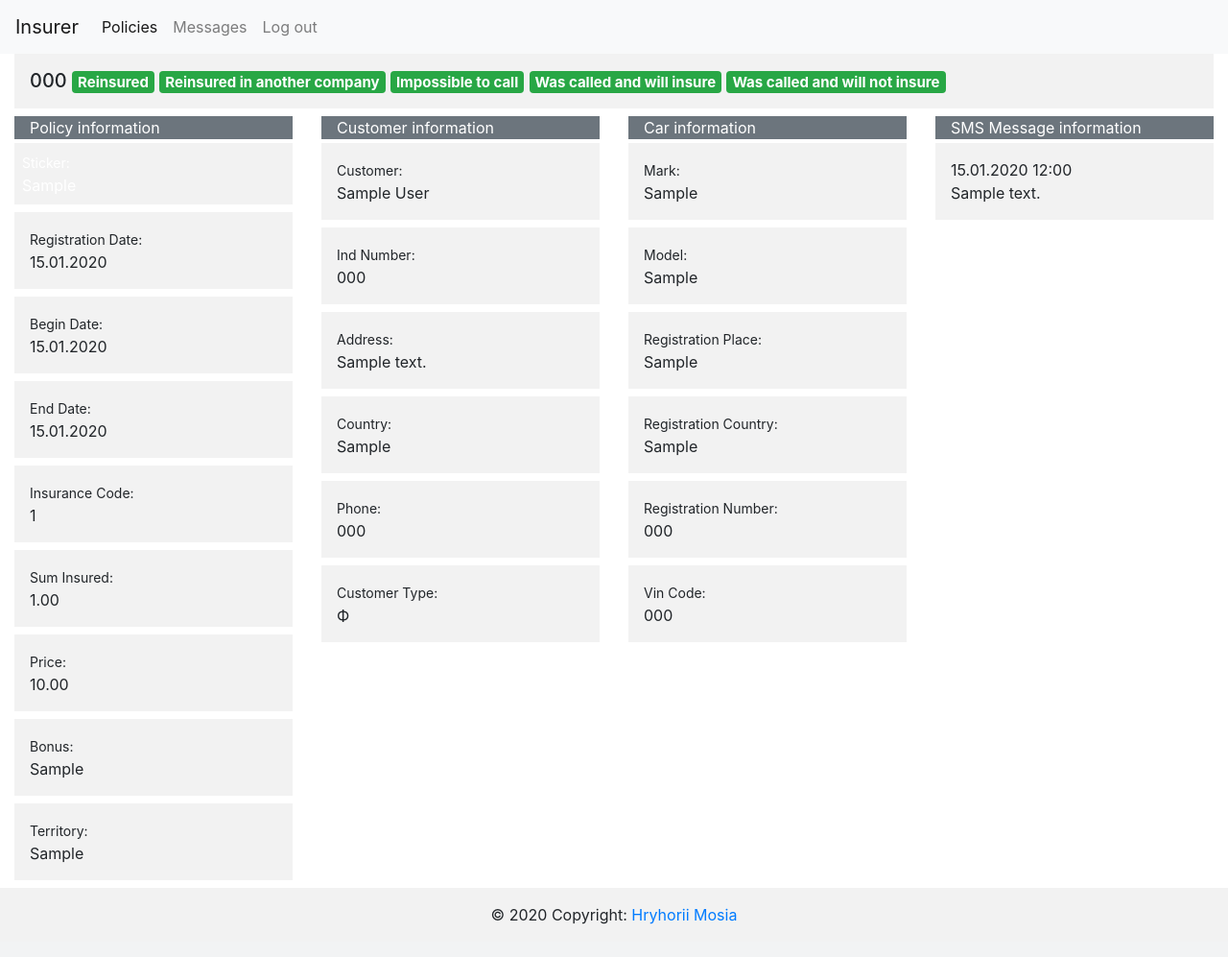
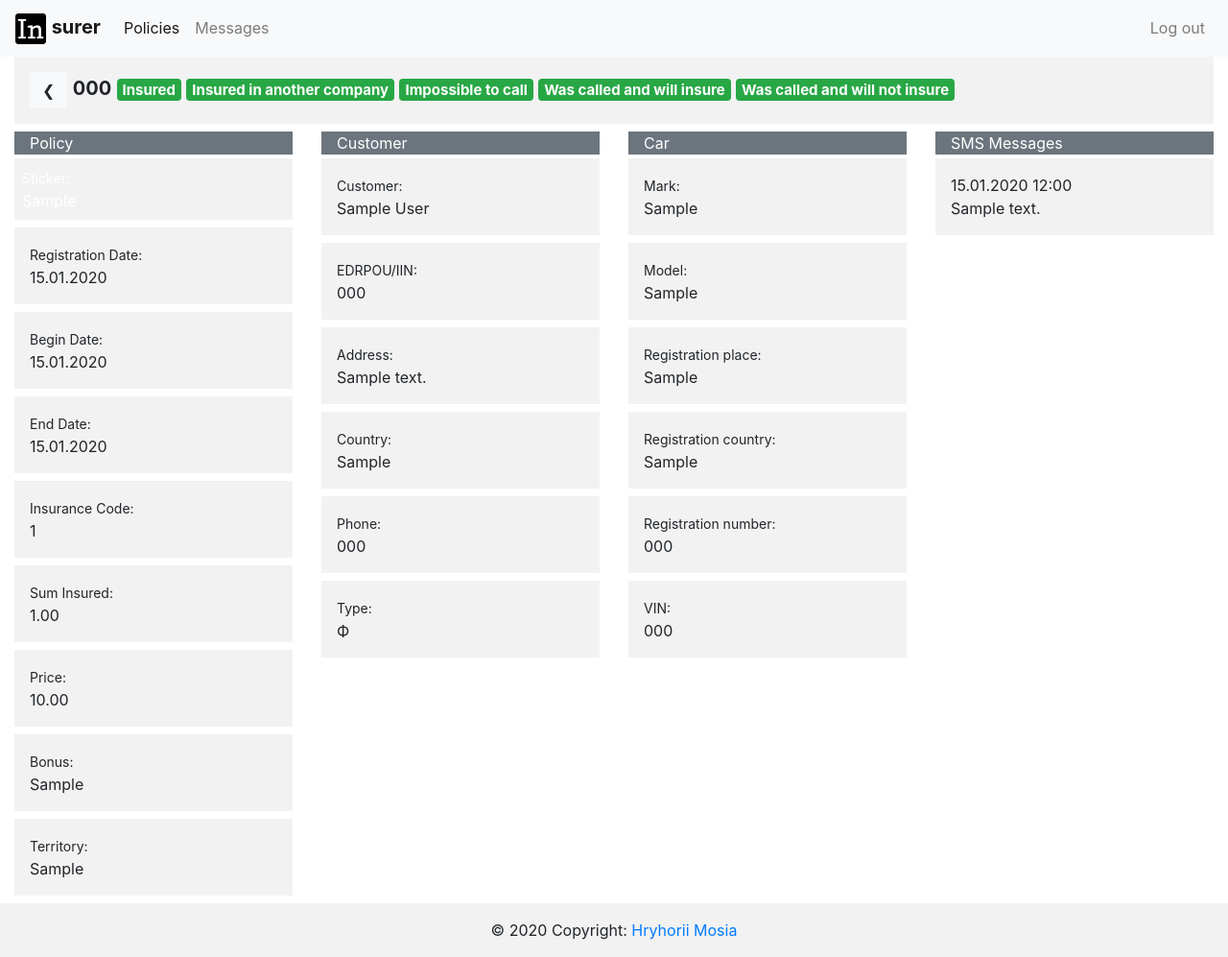
Before and after one commit to mosiahr/insurer, a Django app: page /customer-service/policies/1/ in a window 1280 px wide. Shown: the whole page at 96% size. Before the commit the page ends 963 px from the top, so only its background shows below. Run offline with Django 3.2, Linux system fonts and the light colour scheme; a user stored in the database is signed in; tables that the repository leaves empty hold one stand-in row (values such as "Sample post"); some libraries are stand-ins or nearby versions.

Commit message:
Added translation.

```diff
--- a/customer_service/filters.py
+++ b/customer_service/filters.py
@@ -53,7 +53,7 @@ class InsurancePolicyFilter(BaseFilter):
 
     car = django_filters.CharFilter(
         method='filter_car',
-        widget=TextInput(attrs={'placeholder': _('Number of the car'),
+        widget=TextInput(attrs={'placeholder': _('Car number'),
                                 'autocomplete': 'off',
                                 'class': 'form-field-size'}))
 
--- a/customer_service/templates/customer_service/message_sms_policy_expire_list.html
+++ b/customer_service/templates/customer_service/message_sms_policy_expire_list.html
@@ -31,9 +31,9 @@
         $(document).ready(function () {
             // Adding HTML special characters
             $('#table-messages').find('th').each(function () {
-                if ($(this).attr('class').includes('asc')) {
+                if ($(this).attr('class') && $(this).attr('class').includes('asc')) {
                     $(this).find('a').append('<span> &#11015;</span>');
-                } else if ($(this).attr('class').includes('desc')) {
+                } else if ($(this).attr('class') && $(this).attr('class').includes('desc')) {
                     $(this).find('a').append($("<span> &#11014;</span>"));
                 }
             });
--- a/customer_service/templates/customer_service/policy_detail.html
+++ b/customer_service/templates/customer_service/policy_detail.html
@@ -7,11 +7,12 @@
     <!-- Result after the call to the customer -->
     <h5 class="p-3 mb-2 bg-light-blacker" id="result-after-call"
         data-insurance-policy-update-url="{% url 'api-customer-service:api-insurance-policy-update' pk=policy.id %}">
-        {{ policy.number }}
+        {% bootstrap_button content='&#x276E;' href=request.META.HTTP_REFERER size='small' button_class='btn-light' extra_classes="mr-2" %}
+        <strong>{{ policy.number }}</strong>
         <a href="#" id="is_reinsured"
-           class="badge badge-{% if policy.is_reinsured %}success{% else %}secondary{% endif %}"> {% trans 'Reinsured' %}</a>
+           class="badge badge-{% if policy.is_reinsured %}success{% else %}secondary{% endif %}"> {% trans 'Insured' %}</a>
         <a href="#" id="is_reinsured_another_company"
-           class="badge badge-{% if policy.is_reinsured_another_company %}success{% else %}secondary{% endif %}"> {% trans 'Reinsured in another company' %}</a>
+           class="badge badge-{% if policy.is_reinsured_another_company %}success{% else %}secondary{% endif %}"> {% trans 'Insured in another company' %}</a>
         <a href="#" id="is_impossible_to_call"
            class="badge badge-{% if policy.is_impossible_to_call %}success{% else %}secondary{% endif %}"> {% trans 'Impossible to call' %}</a>
         <a href="#" id="is_called_will_insure"
@@ -24,65 +25,51 @@
 
         <!-- Policy information -->
         <div class="col-sm">
-            <div class="pl-3 mb-1 bg-secondary text-white">{% trans 'Policy information' %}</div>
+            <div class="pl-3 mb-1 bg-secondary text-white">{% translate 'Policy' %}</div>
             {% if policy.sticker %}
-                <div class="p-2 mb-2 bg-light-blacker text-white"><small>Sticker: </small><br>{{ policy.sticker }}</div>
+                <div class="p-2 mb-2 bg-light-blacker text-white"><small>{% translate 'Sticker' %}: </small><br>{{ policy.sticker }}</div>
             {% endif %}
-            <div class="p-3 mb-2 bg-light-blacker text-body"><small>Registration
-                Date: </small><br>{{ policy.registration_date }}
+            <div class="p-3 mb-2 bg-light-blacker text-body"><small>{% translate 'Registration Date' %}: </small><br>{{ policy.registration_date }}</div>
+            <div class="p-3 mb-2 bg-light-blacker text-body"><small>{% translate 'Begin Date' %}: </small><br>{{ policy.begin_date }}
             </div>
-            <div class="p-3 mb-2 bg-light-blacker text-body"><small>Begin Date: </small><br>{{ policy.begin_date }}
-            </div>
-            <div class="p-3 mb-2 bg-light-blacker text-body"><small>End Date: </small><br>{{ policy.end_date }}</div>
+            <div class="p-3 mb-2 bg-light-blacker text-body"><small>{% translate 'End Date' %}: </small><br>{{ policy.end_date }}</div>
 
-            <div class="p-3 mb-2 bg-light-blacker text-body"><small>Insurance
-                Code: </small><br>{{ policy.insurance_code }}</div>
-            <div class="p-3 mb-2 bg-light-blacker text-body"><small>Sum Insured: </small><br>{{ policy.sum_insured }}
-            </div>
-            <div class="p-3 mb-2 bg-light-blacker text-body"><small>Price: </small><br>{{ policy.price }}</div>
+            <div class="p-3 mb-2 bg-light-blacker text-body"><small>{% translate 'Insurance Code' %}: </small><br>{{ policy.insurance_code }}</div>
+            <div class="p-3 mb-2 bg-light-blacker text-body"><small>{% translate 'Sum Insured' %}: </small><br>{{ policy.sum_insured }}</div>
+            <div class="p-3 mb-2 bg-light-blacker text-body"><small>{% translate 'Price' %}: </small><br>{{ policy.price }}</div>
 
             {% if policy.bonus %}
-                <div class="p-3 mb-2 bg-light-blacker text-body"><small>Bonus: </small><br>{{ policy.bonus }}</div>
+                <div class="p-3 mb-2 bg-light-blacker text-body"><small>{% translate 'Bonus' %}: </small><br>{{ policy.bonus }}</div>
             {% endif %}
 
-            <div class="p-3 mb-2 bg-light-blacker text-body"><small>Territory: </small><br>{{ policy.territory }}</div>
+            <div class="p-3 mb-2 bg-light-blacker text-body"><small>{% translate 'Territory' %}: </small><br>{{ policy.territory }}</div>
         </div>
 
         <!-- Customer information -->
         <div class="col-sm">
-            <div class="pl-3 mb-1 bg-secondary text-white">{% trans 'Customer information' %}</div>
-            <div class="p-3 mb-2 bg-light-blacker text-body"><small>Customer: </small><br>{{ policy.customer.name }}
-            </div>
-            <div class="p-3 mb-2 bg-light-blacker text-body"><small>Ind
-                Number: </small><br>{{ policy.customer.ind_number }}</div>
-            <div class="p-3 mb-2 bg-light-blacker text-body"><small>Address: </small><br>{{ policy.customer.address }}
-            </div>
-            <div class="p-3 mb-2 bg-light-blacker text-body"><small>Country: </small><br>{{ policy.customer.country }}
-            </div>
-            <div class="p-3 mb-2 bg-light-blacker text-body"><small>Phone: </small><br>{{ policy.customer.phone }}</div>
-            <div class="p-3 mb-2 bg-light-blacker text-body"><small>Customer
-                Type: </small><br>{{ policy.customer.customer_type }}
-            </div>
+            <div class="pl-3 mb-1 bg-secondary text-white">{% translate 'Customer' %}</div>
+            <div class="p-3 mb-2 bg-light-blacker text-body"><small>{% translate 'Customer' %}: </small><br>{{ policy.customer.name }}</div>
+            <div class="p-3 mb-2 bg-light-blacker text-body"><small>{% translate 'EDRPOU/IIN' %}: </small><br>{{ policy.customer.ind_number }}</div>
+            <div class="p-3 mb-2 bg-light-blacker text-body"><small>{% translate 'Address' %}: </small><br>{{ policy.customer.address }}</div>
+            <div class="p-3 mb-2 bg-light-blacker text-body"><small>{% translate 'Country' %}: </small><br>{{ policy.customer.country }}</div>
+            <div class="p-3 mb-2 bg-light-blacker text-body"><small>{% translate 'Phone' %}: </small><br>{{ policy.customer.phone }}</div>
+            <div class="p-3 mb-2 bg-light-blacker text-body"><small>{% translate 'Type' %}: </small><br>{{ policy.customer.customer_type }}</div>
         </div>
 
         <!-- Car information -->
         <div class="col-sm">
-            <div class="pl-3 mb-1 bg-secondary text-white">{% trans 'Car information' %}</div>
-            <div class="p-3 mb-2 bg-light-blacker text-body"><small>Mark: </small><br>{{ policy.car.mark }}</div>
-            <div class="p-3 mb-2 bg-light-blacker text-body"><small>Model: </small><br>{{ policy.car.model }}</div>
-            <div class="p-3 mb-2 bg-light-blacker text-body"><small>Registration
-                Place: </small><br>{{ policy.car.registration_place }}</div>
-            <div class="p-3 mb-2 bg-light-blacker text-body"><small>Registration
-                Country: </small><br>{{ policy.car.registration_country }}</div>
-            <div class="p-3 mb-2 bg-light-blacker text-body"><small>Registration
-                Number: </small><br>{{ policy.car.registration_number }}</div>
-            <div class="p-3 mb-2 bg-light-blacker text-body"><small>Vin Code: </small><br>{{ policy.car.vin_code }}
-            </div>
+            <div class="pl-3 mb-1 bg-secondary text-white">{% translate 'Car' %}</div>
+            <div class="p-3 mb-2 bg-light-blacker text-body"><small>{% translate 'Mark' %}: </small><br>{{ policy.car.mark }}</div>
+            <div class="p-3 mb-2 bg-light-blacker text-body"><small>{% translate 'Model' %}: </small><br>{{ policy.car.model }}</div>
+            <div class="p-3 mb-2 bg-light-blacker text-body"><small>{% translate 'Registration place' %}: </small><br>{{ policy.car.registration_place }}</div>
+            <div class="p-3 mb-2 bg-light-blacker text-body"><small>{% translate 'Registration country' %}: </small><br>{{ policy.car.registration_country }}</div>
+            <div class="p-3 mb-2 bg-light-blacker text-body"><small>{% translate 'Registration number' %}: </small><br>{{ policy.car.registration_number }}</div>
+            <div class="p-3 mb-2 bg-light-blacker text-body"><small>{% translate 'VIN' %}: </small><br>{{ policy.car.vin_code }}</div>
         </div>
 
         <!-- Message information -->
         <div class="col-sm">
-            <div class="pl-3 mb-1 bg-secondary text-white">{% trans 'SMS Message information' %}</div>
+            <div class="pl-3 mb-1 bg-secondary text-white">{% translate 'SMS Messages' %}</div>
             {% if sms_messages %}
                 {% for message in  sms_messages %}
                     <div class="p-3 mb-2 bg-light-blacker text-body">
@@ -92,7 +79,7 @@
                 {% endfor %}
             {% else %}
                 <div class="p-3 mb-2 bg-light-blacker text-body">
-                    {% trans 'No SMS messages yet' %}
+                    {% translate 'No SMS messages yet' %}
                 </div>
             {% endif %}
 
--- a/customer_service/templatetags/tags.py
+++ b/customer_service/templatetags/tags.py
@@ -1,3 +1,5 @@
+import re
+
 from django import template
 
 register = template.Library()
@@ -5,6 +7,6 @@ register = template.Library()
 
 @register.simple_tag
 def active(request, pattern):
-    import re
     if re.search(pattern, request.path):
         return 'active'
+    return str()
--- a/templates/base.html
+++ b/templates/base.html
@@ -12,10 +12,13 @@
 <html lang="en">
 <head>
     <meta charset="UTF-8">
+    <link rel="icon" type="image/png" sizes="16x16" href="{% static 'icon/favicon_io/favicon-16x16.png' %}">
+    <link rel="icon" type="image/png" sizes="32x32" href="{% static 'icon/favicon_io/favicon-32x32.png' %}">
+    <link rel="manifest" href="{% static 'icon/favicon_io/site.webmanifest' %}">
     {% bootstrap_css %}
     {% bootstrap_javascript jquery='full' %}
     <link rel="stylesheet" href="{% static 'css/app.css' %}">
-    <title>{% block title %}{% endblock %} | INSURER</title>
+    <title>{% block title %}{% endblock %} | Insurer</title>
 </head>
 <body>
 <div id="loading" class="text-center">
@@ -25,25 +28,27 @@
 </div>
 {% block navbar %}
     <nav class="navbar navbar-expand-lg navbar-light bg-light">
-        <a class="navbar-brand" href="#">Insurer</a>
+        <a class="navbar-brand" href="#"><img src="{% static 'icon/favicon_io/favicon-32x32.png' %}" alt="" height=""> <strong> surer</strong></a>
         <button class="navbar-toggler" type="button" data-toggle="collapse" data-target="#navbarNavAltMarkup"
                 aria-controls="navbarNavAltMarkup" aria-expanded="false" aria-label="Toggle navigation">
             <span class="navbar-toggler-icon"></span>
         </button>
         <div class="collapse navbar-collapse" id="navbarNavAltMarkup">
-            <div class="navbar-nav">
-                <a class="nav-item nav-link {% active request policies %}" href="{{ policies }}">Policies</a>
-                <a class="nav-item nav-link {% active request messages %}" href="{{ messages }}">Messages</a>
-
+            <ul class="navbar-nav mr-auto">
+                <li class="nav-item {% active request policies %}">
+                    <a class="nav-link" href="{{ policies }}">{% translate 'Policies' %}</a></li>
+                <li class="nav-item {% active request messages %}">
+                    <a class="nav-link" href="{{ messages }}">{% translate 'Messages' %}</a></li>
+            </ul>
+            <ul class="navbar-nav">
                 {% if user.is_authenticated %}
-                    <a class="nav-item nav-link float-right {% active request logout %}"
-                       href="{{ logout }}">{% translate 'Log out' %}</a>
+                    <li class="nav-item {% active request logout %}">
+                        <a class="nav-link" href="{{ logout }}">{% translate 'Log out' %}</a></li>
                 {% else %}
-                    <a class="nav-item nav-link float-right {% active request login %}"
-                       href="{{ login }}">{% translate 'Log in' %}</a>
+                    <li class="nav-item {% active request login %}"><a class=" nav-link" href="{{ login }}">
+                        {% translate 'Log in' %}</a></li>
                 {% endif %}
-
-            </div>
+            </ul>
         </div>
     </nav>
 {% endblock %}
@@ -57,7 +62,6 @@
 <!-- Footer -->
 <footer id="footer" class="page-footer bg-light-blacker">
     <!-- Copyright -->
-    {#        <span class="content-center py-3">© 2020 Copyright: <a href="https://github.com/mosiahr">Hryhorii Mosia</a></span>#}
     <div class="footer-copyright text-center py-3">© 2020 Copyright: <a href="https://github.com/mosiahr">Hryhorii
         Mosia</a></div>
     <!-- Copyright -->
```
Also changed, not shown: customer_service/models.py (+7 -6 lines), customer_service/tables.py (+4 -3 lines), customer_service/templates/customer_service/policies.html (+6 -5 lines), insurer/settings.py (+8 -3 lines), customer_service/locale/uk/LC_MESSAGES/django.po (added), locale/uk/LC_MESSAGES/django.po (added), static/icon/favicon_io/android-chrome-192x192.png (added), static/icon/favicon_io/android-chrome-512x512.png (added), static/icon/favicon_io/apple-touch-icon.png (added), static/icon/favicon_io/favicon-16x16.png (added), static/icon/favicon_io/favicon-32x32.png (added), static/icon/favicon_io/favicon.ico (added), static/icon/favicon_io/site.webmanifest (added), 2 other files.
